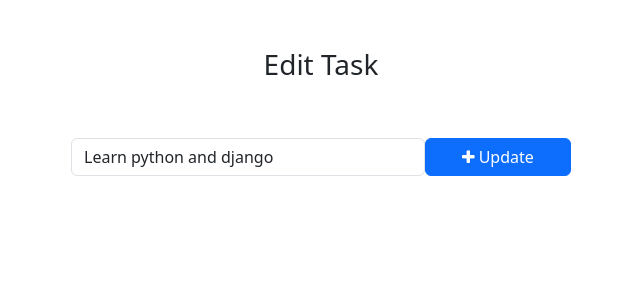
After one commit to VincentOiro/ToDoApp_django, a Django app: page /todo/edit_task/2/ in a window 1280 px wide. The commit adds this page. Shown: the top 300 px of the page, without its empty margins (319-959 px from the left). Run offline with Django 5.2, Linux system fonts and the light colour scheme; data comes from the database, SQL or seed files in the repository; both versions use the stored data as it was after the commit.

Commit message:
added delete,edit

```diff
--- /dev/null
+++ b/templates/edit_task.html
@@ -0,0 +1,27 @@
+<!DOCTYPE html>
+<html lang="en">
+<head>
+    <meta charset="UTF-8">
+    <meta name="viewport" content="width=device-width, initial-scale=1.0">
+    <title>Edit Task</title>
+     <!-- Bootstrap -->
+     <link href="https://cdn.jsdelivr.net/npm/bootstrap@5.3.0-alpha1/dist/css/bootstrap.min.css" rel="stylesheet" integrity="sha384-GLhlTQ8iRABdZLl6O3oVMWSktQOp6b7In1Zl3/Jr59b6EGGoI1aFkw7cmDA6j6gD" crossorigin="anonymous">
+     <script src="https://cdn.jsdelivr.net/npm/bootstrap@5.3.0-alpha1/dist/js/bootstrap.bundle.min.js" integrity="sha384-w76AqPfDkMBDXo30jS1Sgez6pr3x5MlQ1ZAGC+nuZB+EYdgRZgiwxhTBTkF7CXvN" crossorigin="anonymous"></script>
+     <!-- Font Awesome Icons -->
+     <link rel="stylesheet" href="https://cdnjs.cloudflare.com/ajax/libs/font-awesome/4.7.0/css/font-awesome.min.css">
+</head>
+<body>
+    <div class="container">
+        <h3 class="pt-5 pb-5 text-center">Edit Task</h3>
+        <form action="{% url 'edit_task' get_task.pk %}" method="POST" style="width: 500px; margin: auto;">
+            {% csrf_token %}
+            <div class="form-group">
+                <span style="display: flex;">
+                    <input type="text" name="task" class="form-control" placeholder="Edit task" value="{{ get_task.task }}">
+                    <button type="submit" class="btn btn-primary" style="width: 200px;"><i class="fa fa-plus"></i> Update</button>
+                </span>
+            </div>
+        </form>
+    </div>
+</body>
+</html>
--- a/todos/urls.py
+++ b/todos/urls.py
@@ -1,10 +1,27 @@
 from django.urls import path
-from . import views
+from. import views
+
+# This code defines URL patterns for a to-do list application using Django's path function.
+# Each URL pattern maps a URL to a view function and gives it a name for reverse URL resolving.
 
 urlpatterns = [
     # This URL pattern maps to the addTask view and gives it the name 'addTask'
+    # The URL for this pattern is '/addTask/'
     path('addTask/', views.addTask, name='addTask'),
+
     # This URL pattern maps to the mark_as_done view and gives it the name 'mark_as_done'
+    # The URL for this pattern is '/mark_as_done/<int:pk>/' where <int:pk> is the primary key of the task to be marked as done
     path('mark_as_done/<int:pk>/', views.mark_as_done, name='mark_as_done'),
+
+    # This URL pattern maps to the mark_as_undone view and gives it the name 'mark_as_undone'
+    # The URL for this pattern is '/mark_as_undone/<int:pk>' where <int:pk> is the primary key of the task to be marked as undone
     path('mark_as_undone/<int:pk>',views.mark_as_undone, name='mark_as_undone'),
+
+    # This URL pattern maps to the edit_task view and gives it the name 'edit_task'
+    # The URL for this pattern is '/edit_task/<int:pk>/' where <int:pk> is the primary key of the task to be edited
+    path('edit_task/<int:pk>/', views.edit_task, name='edit_task'),
+
+    # This URL pattern maps to the delete_task view and gives it the name 'delete_task'
+    # The URL for this pattern is '/delete_task/<int:pk>/' where <int:pk> is the primary key of the task to be deleted
+    path('delete_task/<int:pk>/', views.delete_task, name='delete_task'),
 ]
--- a/todos/views.py
+++ b/todos/views.py
@@ -1,4 +1,4 @@
-from django.shortcuts import redirect, get_object_or_404
+from django.shortcuts import redirect, get_object_or_404, render
 from django.http import HttpResponse
 from .models import Task
 
@@ -22,3 +22,23 @@ def mark_as_undone(request, pk):
     task.is_completed = False
     task.save()
     return  redirect('home')
+
+
+def edit_task(request, pk):
+    get_task = get_object_or_404(Task, pk=pk)
+    if request.method == 'POST':
+        new_task = request.POST['task']
+        get_task.task = new_task
+        get_task.save()
+        return redirect('home')
+    else:
+       context = {
+           'get_task': get_task,
+       }
+       return render(request, 'edit_task.html', context)
+
+
+def delete_task(request, pk):
+   task = get_object_or_404(Task, pk=pk)
+   task.delete()
+   return redirect('home')
```
Also changed, not shown: templates/home.html (+5 -10 lines), db.sqlite3.
